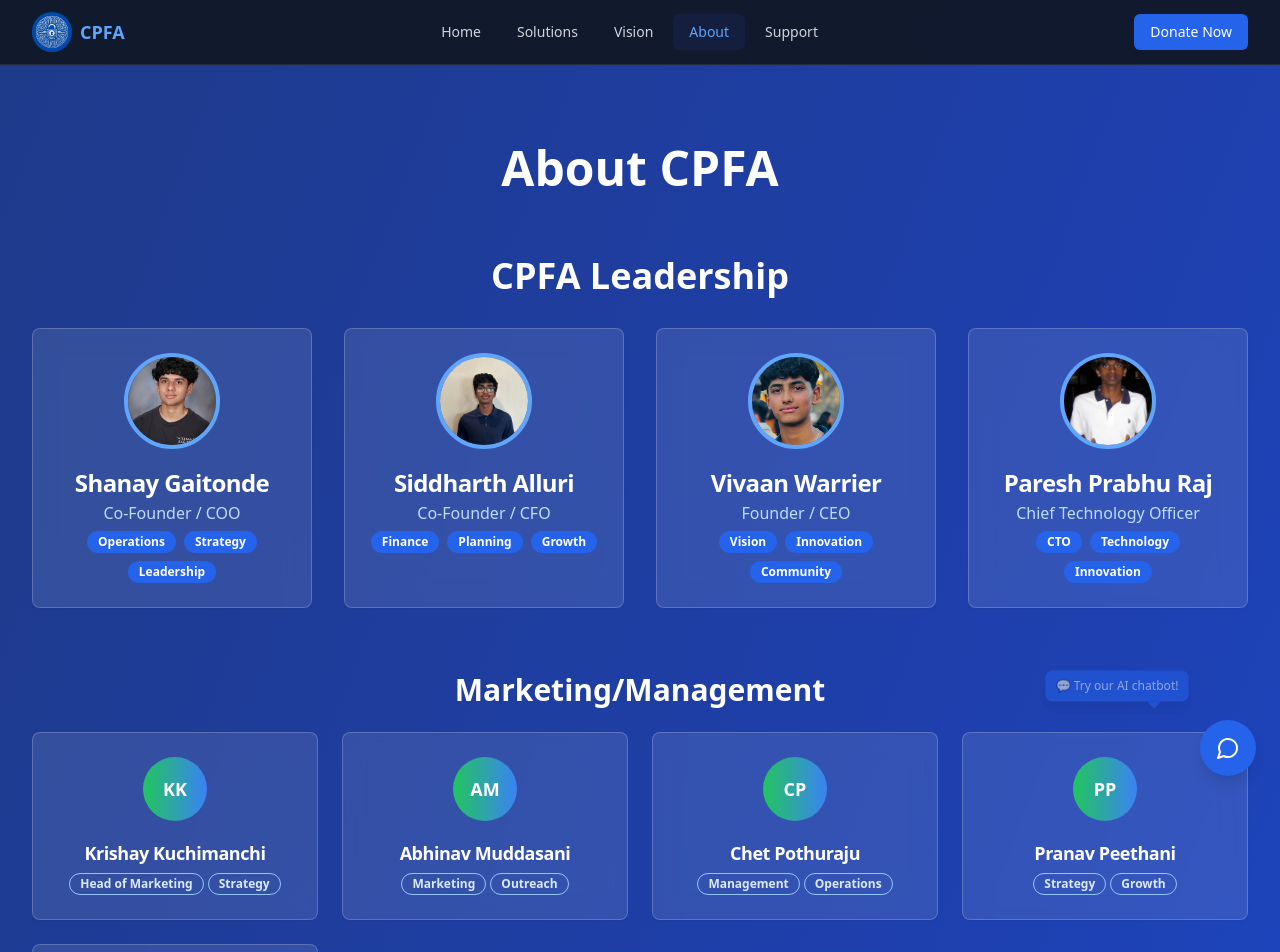
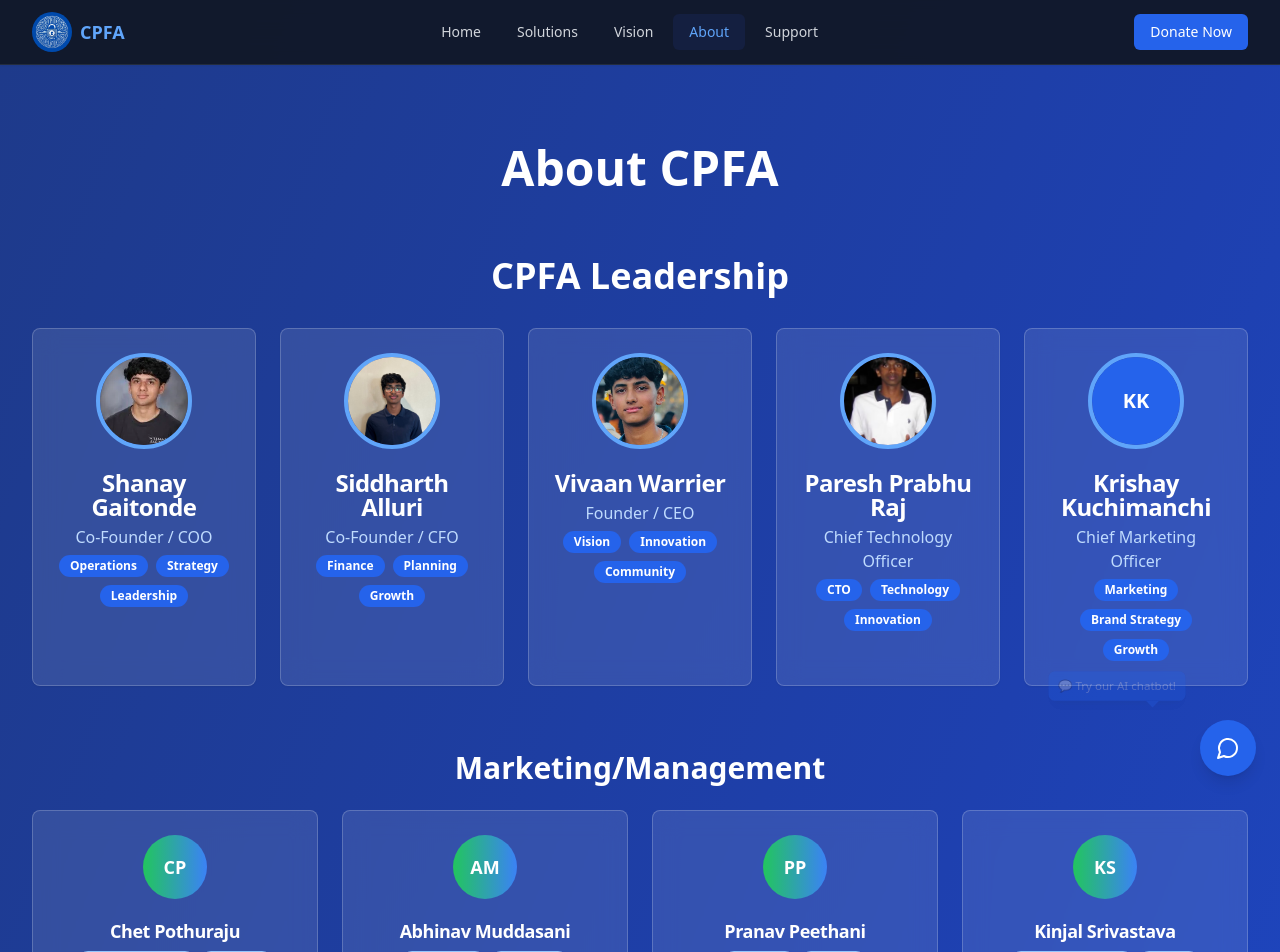
Before and after one commit to UrBoiMasala/CPFAWebsite, a React (Vite) app: page /about in a window 1280 px wide. Shown: the top 952 px of the page. Built offline with nearby package versions, Linux system fonts and the light colour scheme.

Commit message:
Update About.tsx

```diff
--- a/src/pages/About.tsx
+++ b/src/pages/About.tsx
@@ -38,6 +38,15 @@ const About = () => {
       fallback: "PP",
       tags: ["CTO", "Technology", "Innovation"],
       description: "Paresh leads our technology initiatives and innovation, driving the technical vision and development of our cybersecurity solutions."
+
+    },
+    {
+      name: "Krishay Kuchimanchi",
+      title: "Chief Marketing Officer",
+      image: "",
+      fallback: "KK",
+      tags: ["Marketing", "Brand Strategy", "Growth"],
+      description: "Krishay drives our marketing initiatives and brand strategy, ensuring CPFA's message reaches communities and expands our impact in cybersecurity education."
     }
   ];
 
@@ -45,9 +54,8 @@ const About = () => {
     {
       title: "Marketing/Management",
       members: [
-        { name: "Krishay Kuchimanchi", tags: ["Head of Marketing", "Strategy"] },
+        { name: "Chet Pothuraju", tags: ["VP of Marketing", "Strategy"] },
         { name: "Abhinav Muddasani", tags: ["Marketing", "Outreach"] },
-        { name: "Chet Pothuraju", tags: ["Management", "Operations"] },
         { name: "Pranav Peethani", tags: ["Strategy", "Growth"] },
         { name: "Kinjal Srivastava", tags: ["Communications", "Events"] }
       ]
@@ -130,7 +138,7 @@ const About = () => {
             className="mb-16"
           >
             <h2 className="text-4xl font-bold text-white mb-8 text-center">CPFA Leadership</h2>
-            <div className="grid grid-cols-1 md:grid-cols-2 lg:grid-cols-4 gap-8">
+            <div className="grid grid-cols-1 md:grid-cols-2 lg:grid-cols-5 gap-6">
               {teamMembers.map((leader, index) => (
                 <Dialog key={leader.name}>
                   <DialogTrigger asChild>
```
